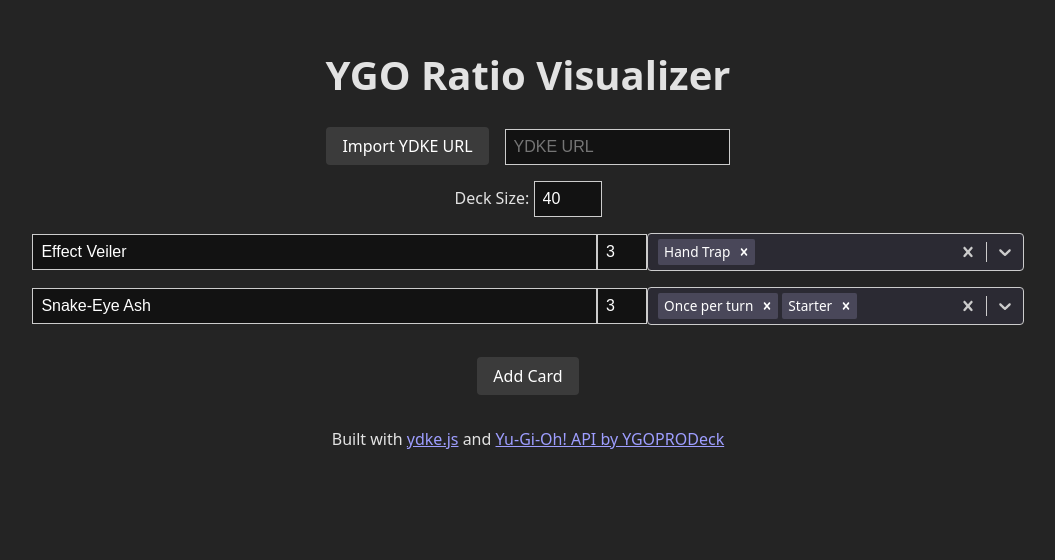
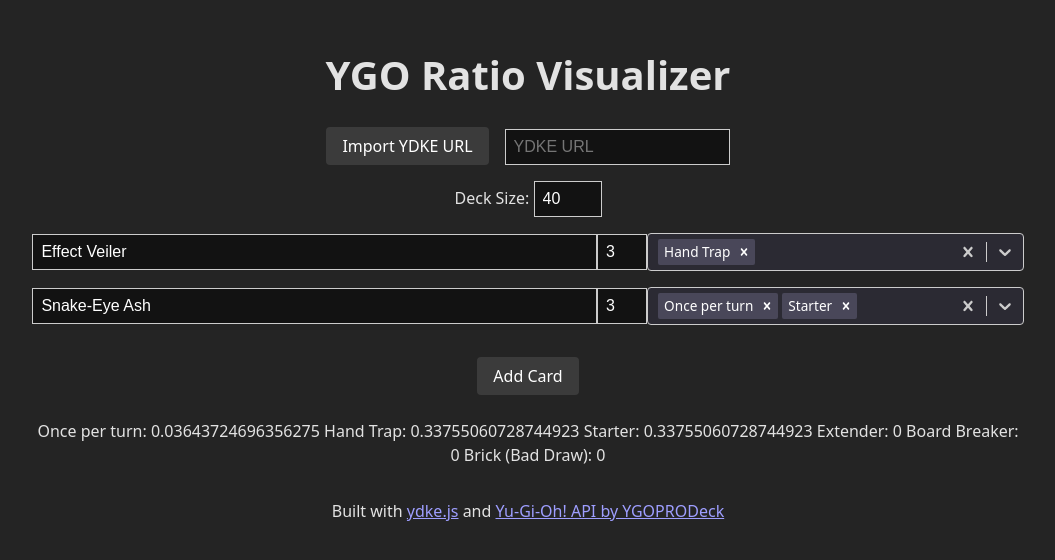
Before and after one commit to gsonkow/YGO_RatioVisualizer, a React (Vite) app: page / in a window 1280 px wide. Shown: the top 560 px of the page, without its empty margins (112-1167 px from the left). Built offline with nearby package versions, Linux system fonts and the light colour scheme.

Commit message:
baseline calculator logic

```diff
--- a/src/App.jsx
+++ b/src/App.jsx
@@ -16,6 +16,7 @@ const DEFAULT_TAGS = [
 
 function App() {
   //Calculator States
+  //const [outputMessage, setOutputMessage] = useState('No cards selected')
   const [deckSize, setDeckSize] = useState(40)
   const [minDeckSize, setMinDeckSize] = useState(6)
   const [tags, setTags] = useState(DEFAULT_TAGS.map(tag => ({ value: tag, label: tag })))
@@ -44,7 +45,7 @@ function App() {
     setImporting(true)
     try {
       passcodes = ydke.parseURL(url)['main']
-      console.log(passcodes)
+      console.log('IDs:', passcodes)
     } catch (error) {
       console.error('Error parsing YDKE URL:', error)
       setImportMessage('Invalid YDKE URL')
@@ -177,15 +178,16 @@ function App() {
         })}
         <br></br>
         <button onClick={() => {
-          setCards([...cards, {id: cards.length + 1, name: '', quantity: 1}])
+          setCards([...cards, {id: cards.length + 1, name: '', quantity: 1, tags: []}])
           const totalQuantity = [...cards, {id: cards.length + 1, name: '', quantity: 1}].reduce((sum, card) => sum + parseInt(card.quantity || 0, 10), 0)
           setMinDeckSize(totalQuantity)
           if (deckSize < totalQuantity) { setDeckSize(totalQuantity) }
           }}>Add Card</button>
 
       </div>
+      <br></br>
       <div id='result'>
-
+        {calculateProbabilities(cards, deckSize, tags)}
       </div>
       <footer>
         Built with <a href="https://www.npmjs.com/package/ydke" target='_blank'>ydke.js</a> and <a href='https://ygoprodeck.com/api-guide/' target='_blank'>Yu-Gi-Oh! API by YGOPRODeck</a>
@@ -196,8 +198,23 @@ function App() {
 
 
 
-function calculateProbabilities(deckSize, cardQuantity) {
-  //TODO
+function calculateProbabilities(cards, deckSize, tags) {
+  var probPerTag = new Array(tags.length).fill(0)
+
+  for (let i = 0; i < cards.length; i++) {
+    const card = cards[i]
+    if (card.tags.includes(tags[0])) {
+      probPerTag[0] += hypergeometricAtLeast(deckSize, card.quantity, CARDS_OPENED, 2)
+    }
+    for (let j = 1; j < tags.length; j++) {
+      const tag = tags[j]
+      if (card.tags.includes(tag)) {
+        probPerTag[j] += hypergeometricAtLeast(deckSize, card.quantity, CARDS_OPENED, 1)
+      }
+    }
+  }
+  return (tags.map(tag => tag.label + ': ' + probPerTag[tags.indexOf(tag)])).join("  ")
+
 }
 
 function factorial(n) {
@@ -208,8 +225,30 @@ function combination(m, n) {
   return factorial(m) / (factorial(n) * factorial(m - n))
 }
 
+/*
+  Hypergeometric Distribution
+    N: The total size of the population.
+    K: The total number of "successes" in the population.
+    n: The number of draws (samples) taken from the population.
+    k: The number of "successes" observed in the sample
+*/
 function hypergeometric(N, K, n, k) {
   return (combination(K, k) * combination(N - K, n - k)) / combination(N, n)
 }
 
+/*
+  Hypergeometric Distribution for at least k successes
+    N: The total size of the population.
+    K: The total number of "successes" in the population.
+    n: The number of draws (samples) taken from the population.
+    k: The minimum number of "successes" observed in the sample
+*/
+function hypergeometricAtLeast(N, K, n, k) {
+  let probability = 0;
+  for (let i = k; i <= Math.min(K, n); i++) {
+    probability += hypergeometric(N, K, n, i);
+  }
+  return probability;
+}
+
 export default App
```
